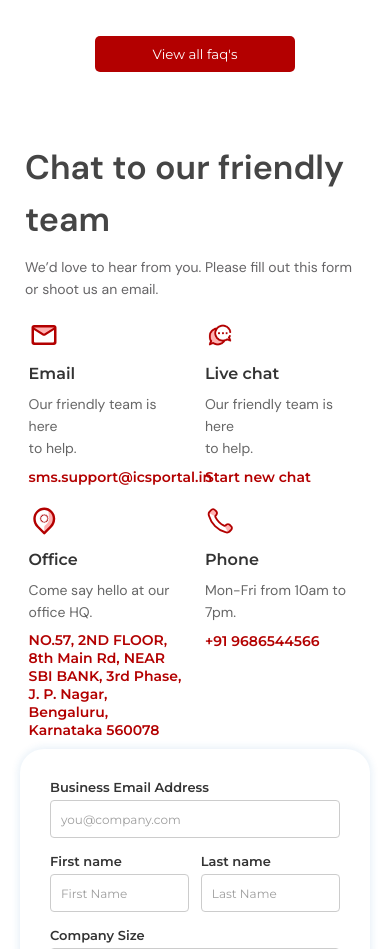
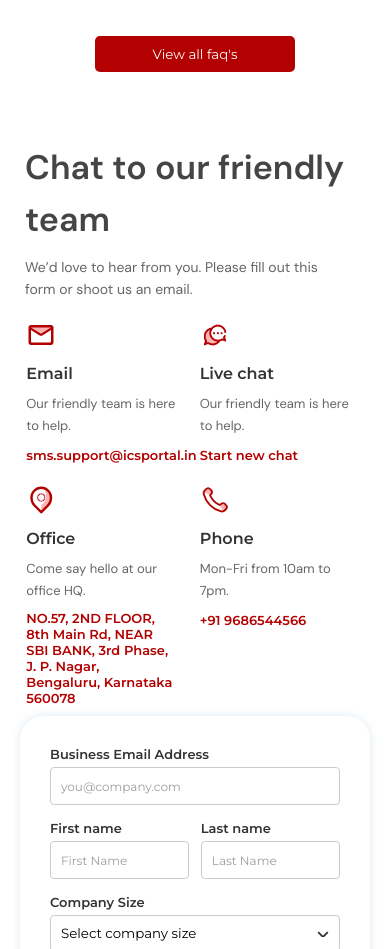
Before and after one commit to bknath/ICS_Mobile, a React (Vite) app: page / in a window 390 px wide. Shown: the part 6320-7269 px from the top of the page. Built offline with nearby package versions, Linux system fonts and the light colour scheme; no server answers.

Commit message:
Update Formsection.css

```diff
--- a/src/components/Formsection/Formsection.css
+++ b/src/components/Formsection/Formsection.css
@@ -7,7 +7,7 @@
 
 .contact-content-block {
     padding: 20px;
-    max-width: 600px;
+    width: 600px;
 }
 
 .contact-content-block h2 {
@@ -54,14 +54,14 @@
 }
 
 .contact-item p {
-    font-size: 14px;
+    font-size: 13px;
     color: #666;
     margin-bottom: 8px;
 }
 
 .contact-item a,
 .contact-item address {
-    font-size: 14px;
+    font-size: 13px;
     font-weight: 600;
     color: #b30000;
     text-decoration: none;
@@ -231,10 +231,13 @@ select::-ms-expand {
     }
     .contact-content-block{
         padding: 10px 5px;
+        width: 336px;
     }
     .contact-details{
         display: flex;
-        justify-content: center;
+        flex-wrap: wrap;
+        justify-content: space-around;
+        gap: 21px;
     }
     .contact-item{
         width: 46%;
```
